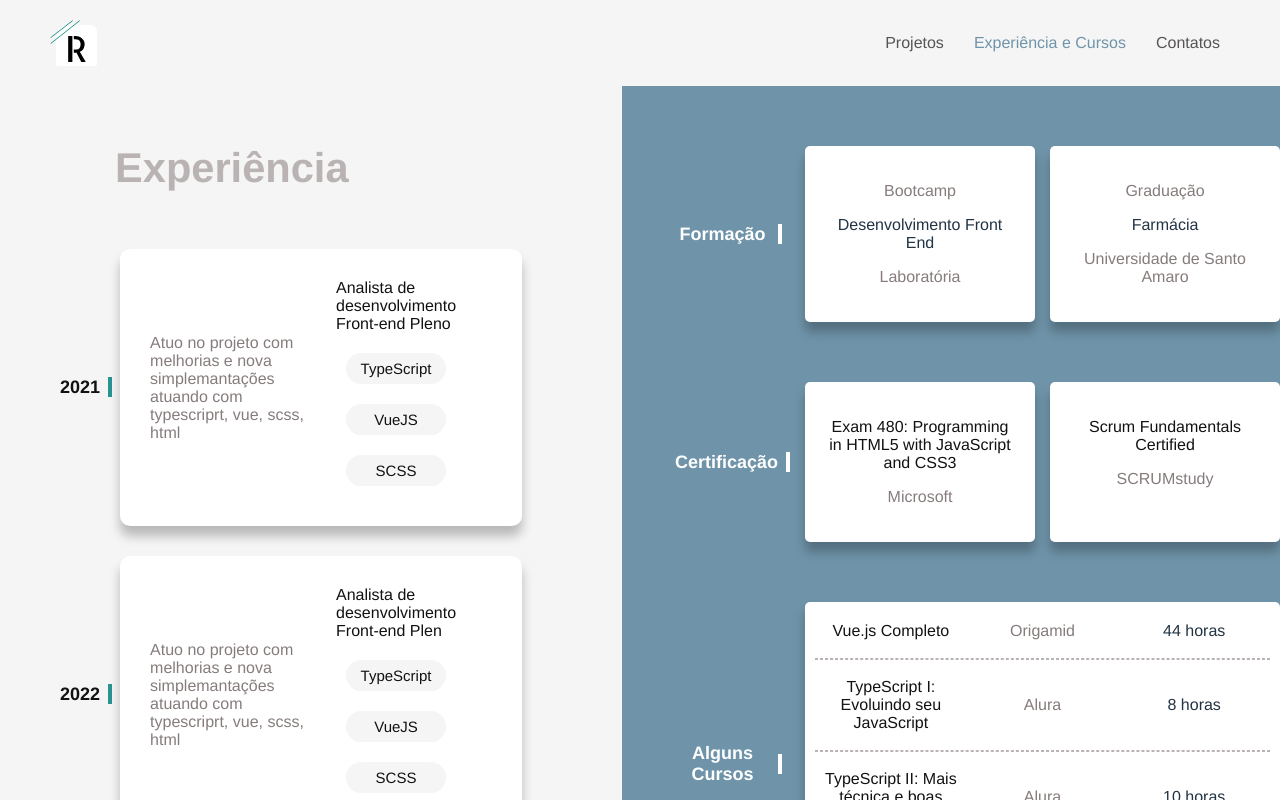
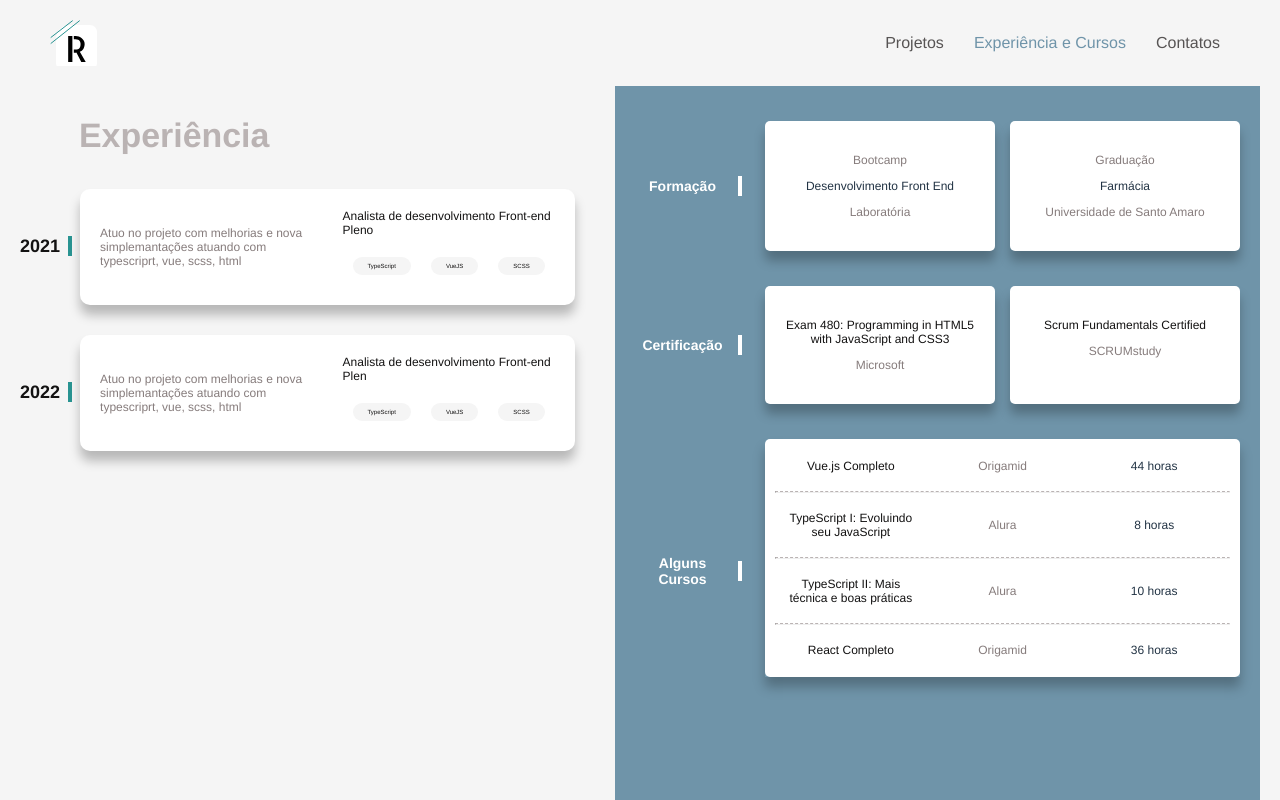
Before and after one commit to Rosines-Almeida/portifolio, a Vue app: page /cursos in a window 1280 px wide. Shown: the top 800 px of the page. Built offline with nearby package versions, Linux system fonts and the light colour scheme.

Commit message:
formatado tamanhos e espações

```diff
--- a/src/App.vue
+++ b/src/App.vue
@@ -68,6 +68,11 @@ a.router-link-active {
   grid-gap: 30px;
 }
 
+a:hover{
+ color: blue;
+ text-decoration: underline;
+}
+
 @media screen and (max-width: 400px) {
   .conteudo {
     display: block;
--- a/src/views/Contato.vue
+++ b/src/views/Contato.vue
@@ -1,7 +1,7 @@
 <template>
   <div class="container-contato">
     <div class="contato-imagem">
-      <img src="../assets/contato.png" alt="lanpada" width="500" height="600" />
+      <img src="../assets/contato.png" alt="lanpada"/>
     </div>
 
     <div class="contato-links">
@@ -12,7 +12,7 @@
       >
         <div class="contato">
           <i :class="contato.icon"> </i>
-          <div>
+          <div class="contato-link">
             <a :href="contato.link" target="_blank"
               >{{ contato.midiaSocial }}
             </a>
@@ -26,30 +26,33 @@
 <style scoped>
 .container-contato {
   margin: 0px;
-  padding: 0px;
+  padding: 0 20px;
   display: flex;
 }
 
 .contato-imagem {
-  margin: 0px 100px 0 20px;
+
   background: #6f94a9;
   width: 50%;
-  min-height: 100vh;
+  /* min-height: 100vh; */
 }
 
 img {
-  margin: 100px 150px;
+  margin: 50px 100px;
+  width: 350px;
 }
 
 .contato-links {
-  margin: 170px 0px 0px 40px;
+ margin: 120px 90px;
 }
 
 .contato {
   display: flex;
 }
+
+
 .contato div {
-  font-size: 20px;
+  font-size: 16px;
   line-height: 60px;
   font-weight: 100;
 }
--- a/src/views/Curso.vue
+++ b/src/views/Curso.vue
@@ -28,22 +28,6 @@ export default {
 </script>
 
 <style>
- .container-rota-curso{
-  margin: 0px;
-  padding: 0px;
-  display: flex;
- }
 
- .container-experiencia{
-     margin: 0px 100px 0 20px;
-
-  width: 50%;
-  min-height: 100vh;
-
- }
-
- .container-curso{
- background: #6f94a9;
- }
 
 </style>
--- a/src/views/Cursos.vue
+++ b/src/views/Cursos.vue
@@ -110,15 +110,14 @@ export default {
 
 .container-rota-curso {
   margin: 0px;
-  padding: 0px;
+  padding: 0 20px;
   display: flex;
 }
 
 .container-experiencia {
-  margin: 0px 100px 0 53px;
   width: 50%;
   min-height: 100vh;
-  padding-left: 40px;
+ padding-right: 40px;
 }
 .experiencia {
   display: flex;
@@ -147,7 +146,7 @@ export default {
   border-radius: 10px;
   background-color: #ffffff;
   box-shadow: 0px 10px 11px rgb(0 0 0 / 25%);
-  padding: 30px;
+  padding: 20px;
   flex-wrap: wrap;
 }
 
@@ -155,12 +154,14 @@ export default {
   color: #867c7c;
   flex: 1;
   align-self: center;
+  font-size: 0.75em;
 }
 
 .box-experiencia-skill {
   color: #131212;
   flex: 1;
   margin-left: 30px;
+    font-size: 0.75em;
 }
 
 .skills {
@@ -174,23 +175,22 @@ export default {
   margin: 10px;
   border-radius: 16px;
   color: #131212 !important;
-  width: 100px;
-  height: 18px;
+  width: auto;
   text-align: center;
-  font-size: 15px;
-  padding: 7px 0px 6px;
+  font-size: 0.5em;
+  padding:6px 15px;
 }
 
 .title-experiencia {
-  font-size: 2.6em;
+  font-size: 2.12em;
   color: #bab3b3;
   font-weight: bold;
-  margin-top: 60 px;
-  padding: 16px 55px;
+    padding: 0px 59px;
+    margin-top: 30px;
 }
 
 .container-curso {
-  padding: 0px 0px 0 53px;
+  padding: 0 20px;
   background: #6f94a9;
   width: 50%;
 }
@@ -202,6 +202,7 @@ export default {
   border-radius: 5px;
   background-color: #ffffff;
   width: 190px;
+  font-size: 0.75em;
 }
 
 .box-formacao p:first-child,
@@ -219,10 +220,11 @@ p:last-child {
   display: flex;
   text-align: center;
   background-color: #ffffff;
+  font-size: 0.75em;
 }
 
 hr {
-  border: 1px dashed #bab3b3;
+  border-top: 1px dashed #bab3b3;
 }
 .box-certificacoes-last {
   display: flex;
@@ -249,7 +251,7 @@ a {
 .container-formacao {
   display: flex;
   gap: 15px;
-  margin-top: 60px;
+  margin-top: 35px;
 }
 
 .alguns-cursos {
@@ -275,7 +277,7 @@ a {
   color: #ffffff;
   flex: 1;
   text-align: center;
-  font-size: 18px;
+  font-size: 0.875em;
   font-weight: bold;
 }
 
@@ -285,6 +287,7 @@ a {
   margin: 8px;
   align-self: center;
 }
+
 </style>
 
 <script>
--- a/src/views/Projetos.vue
+++ b/src/views/Projetos.vue
@@ -6,11 +6,13 @@
         <div class="description">Conheça alguns projetos</div>
         <p>
           Projetos desenvolvidos em cursos e treinamentos. <br />
-          <br />Veja mais projetos no gitHub
-               <span>  <a href="https://github.com/Rosines-Almeida" target="_blank"><i class="contato icon ic_gitHub"> </i> </a>
+          <br />Veja mais no gitHub
+          <span>
+            <a href="https://github.com/Rosines-Almeida" target="_blank"
+              ><i class="contato icon ic_gitHub"> </i>
+            </a>
           </span>
         </p>
-
       </div>
     </div>
     <div>
@@ -21,10 +23,14 @@
       >
         <div class="box-shadow-projetos">
           <div class="projeto-gift">
-            <img :src=" `/img/${projeto.src}`"/>
+            <img   :src="`/img/${projeto.src}`" />
           </div>
           <div class="projeto-description-box">
-            <div class="projeto-link"><a :href="projeto.link" target="_blank"> {{ formatLink(projeto.link) }}</a></div>
+            <div class="projeto-link">
+              <a :href="projeto.link" target="_blank">
+                {{ formatLink(projeto.link) }}</a
+              >
+            </div>
             <div class="projeto-liguagens">
               <div
                 v-for="(tec, index) in projeto.techs"
@@ -57,7 +63,6 @@
         </div> -->
     </div>
   </div>
-  </div>
 </template>
 <style scoped>
 .container-projeto {
@@ -69,7 +74,7 @@
   color: white;
   text-align: center;
   min-height: 100vh;
-  padding: 100px 50px;
+  padding: 50px;
 }
 
 .projeto-description p {
@@ -77,12 +82,12 @@
 }
 
 .description {
-  font-size: 1.6rem;
+  font-size: 1.375rem;
   margin-top: 25px;
 }
 
 .projeto-description p {
-  font-size: 1.4rem;
+  font-size: 1.125rem;
   margin-top: 45px;
 }
 
@@ -95,10 +100,8 @@
 .title {
   color: white;
   font-weight: bold;
-
-  font-size: 2.6em;
+  font-size: 2.25em;
   font-weight: bold;
-  margin-top: 60px;
   padding: 16px 55px;
 }
 
@@ -106,18 +109,21 @@
   display: flex;
   flex-wrap: wrap;
   gap: 30px;
-  margin-top: 50px;
+  margin-top: 30px;
   flex-direction: column;
   margin-bottom: 25px;
 }
 
 .projeto-gift {
   border-radius: 6px 6px 0px 0px;
-
   background-color: white;
   border-bottom: 0.6px dashed #e0e0e0;
   width: 600px;
   height: 217px;
+}
+
+.projeto-gift img{
+  border-radius: 6px 6px 0 0;
 }
 
 .box-shadow-projetos {
@@ -152,11 +158,12 @@
 .liguagen {
 background-color: #58c3ff;
     width: 83px;
-  height: 18px;
-  font-size: 14px;
+    font-size: 10px;
     text-align: center;
     border-radius: 7px;
     color: white;
+    align-self: center;
+    padding: 3px;
 }
 
 .icon {
@@ -187,23 +194,20 @@ img {
 </style>
 
 <script>
-
 import data from "@/mixins/data.js";
 
 export default {
-
   created() {
     this.projetos = data.projetos;
   },
 
   methods: {
-  formatLink: function(link){
-    return link.replace('https://','')
+    formatLink: function(link) {
+      return link.replace("https://", "");
     },
-  getImage: function(img){
-    return `/img/${img}`
-  }
-
-}
+    getImage: function(img) {
+      return `/img/${img}`;
+    },
+  },
 };
 </script>
```
Lines whose indentation alone changed are shown as unchanged.
